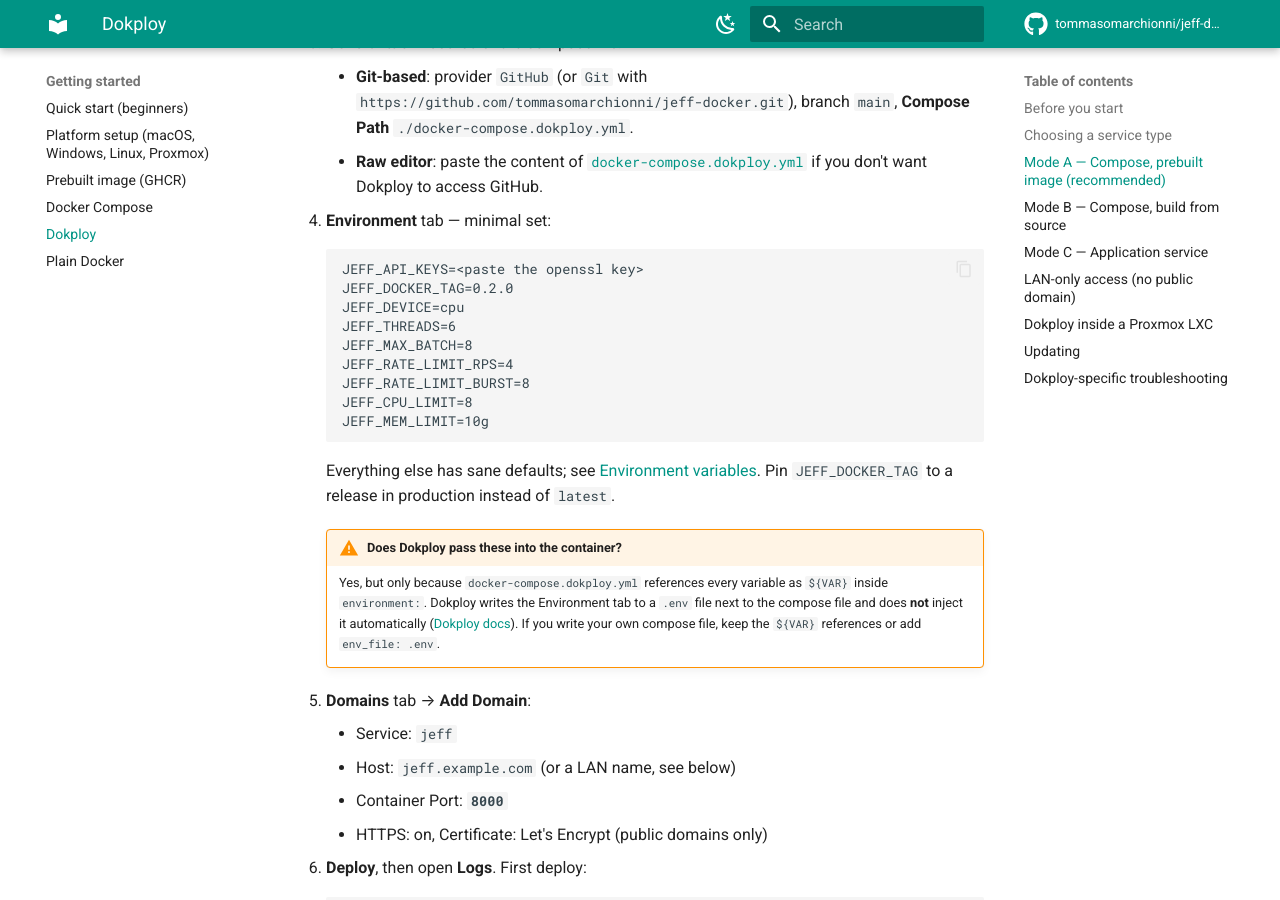
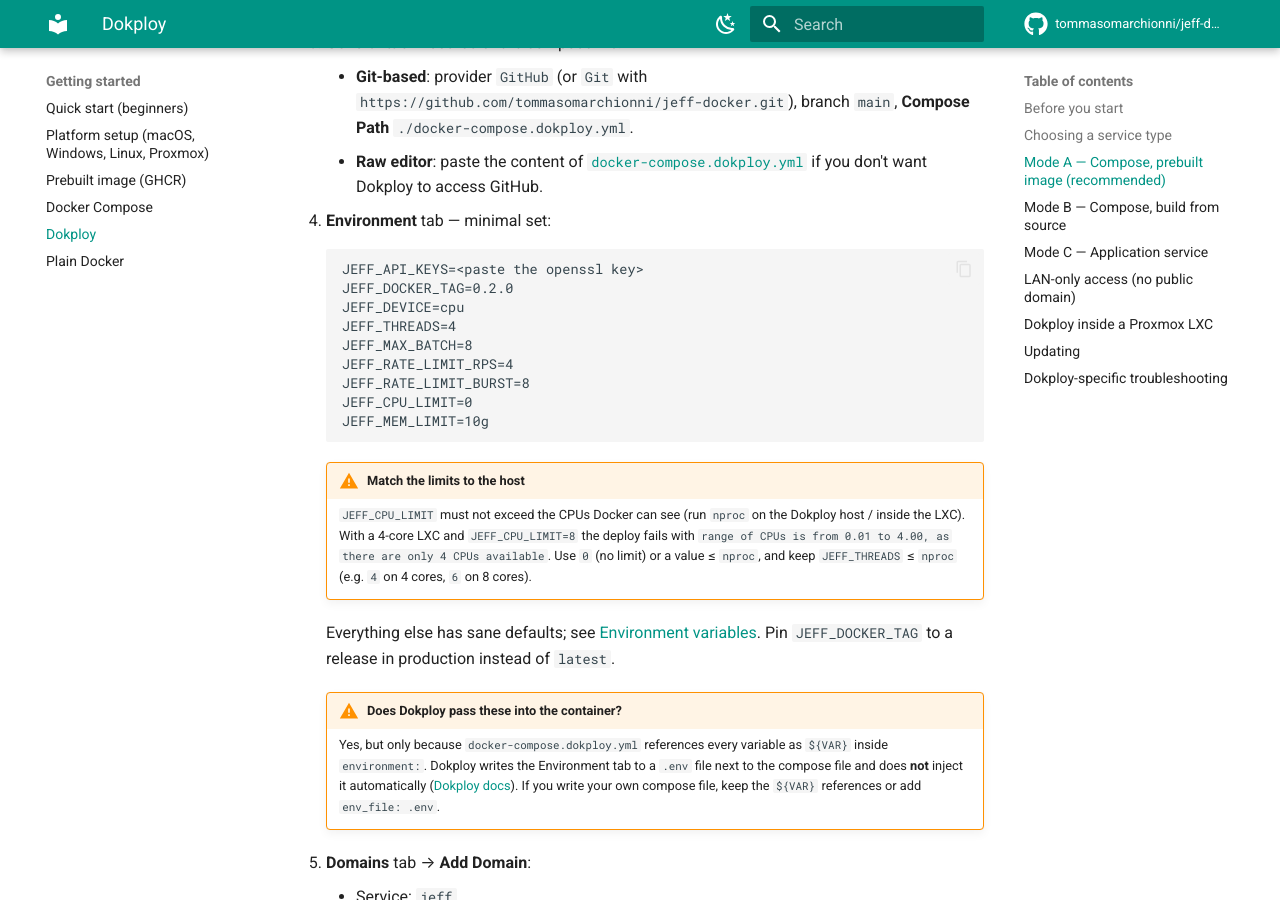
Before and after one commit to tommasomarchionni/jeff-docker, an MkDocs documentation site: the page built from docs/dokploy.md, in a window 1280 px wide and 900 px high, scrolled down 1518 px. Built offline with MkDocs 1.6.1 and Material for MkDocs 9.7.7, drawn with Linux system fonts in a browser that asks for light colours; comment, search, counter and statistics services are not loaded; some of the changed text lies outside the part shown.

Commit message:
fix(compose): default JEFF_CPU_LIMIT=0 (no limit) to avoid failures on hosts with fewer CPUs

````diff
--- a/docker-compose.dokploy.yml
+++ b/docker-compose.dokploy.yml
@@ -28,7 +28,7 @@
       JEFF_QUANT: ${JEFF_QUANT:-}
       JEFF_ONNX_PATH: ${JEFF_ONNX_PATH:-}
       JEFF_DTYPE: ${JEFF_DTYPE:-}
-      JEFF_THREADS: ${JEFF_THREADS:-6}
+      JEFF_THREADS: ${JEFF_THREADS:-4}
       JEFF_WARMUP: ${JEFF_WARMUP:-true}
       # --- Batching and limits --------------------------------------------
       JEFF_MAX_BATCH: ${JEFF_MAX_BATCH:-8}
@@ -57,7 +57,9 @@
       - ALL
     # Resource limits: protect the host (important on small VPS / Proxmox LXC).
     mem_limit: ${JEFF_MEM_LIMIT:-10g}
-    cpus: ${JEFF_CPU_LIMIT:-8}
+    # 0 = no CPU limit. If set, it must not exceed the CPUs visible to Docker
+    # (e.g. the cores assigned to a Proxmox LXC), or the deploy fails.
+    cpus: ${JEFF_CPU_LIMIT:-0}
     logging:
       driver: json-file
       options:
--- a/docker-compose.prebuilt.yml
+++ b/docker-compose.prebuilt.yml
@@ -30,7 +30,7 @@
       JEFF_QUANT: ${JEFF_QUANT:-}
       JEFF_ONNX_PATH: ${JEFF_ONNX_PATH:-}
       JEFF_DTYPE: ${JEFF_DTYPE:-}
-      JEFF_THREADS: ${JEFF_THREADS:-6}
+      JEFF_THREADS: ${JEFF_THREADS:-4}
       JEFF_WARMUP: ${JEFF_WARMUP:-true}
       # --- Batching and limits --------------------------------------------
       JEFF_MAX_BATCH: ${JEFF_MAX_BATCH:-8}
@@ -58,7 +58,9 @@
       - ALL
     # Resource limits: protect the host (important on small VPS / Proxmox LXC).
     mem_limit: ${JEFF_MEM_LIMIT:-10g}
-    cpus: ${JEFF_CPU_LIMIT:-8}
+    # 0 = no CPU limit. If set, it must not exceed the CPUs visible to Docker
+    # (e.g. the cores assigned to a Proxmox LXC), or the deploy fails.
+    cpus: ${JEFF_CPU_LIMIT:-0}
     logging:
       driver: json-file
       options:
--- a/docker-compose.yml
+++ b/docker-compose.yml
@@ -39,7 +39,7 @@
       JEFF_QUANT: ${JEFF_QUANT:-}
       JEFF_ONNX_PATH: ${JEFF_ONNX_PATH:-}
       JEFF_DTYPE: ${JEFF_DTYPE:-}
-      JEFF_THREADS: ${JEFF_THREADS:-6}
+      JEFF_THREADS: ${JEFF_THREADS:-4}
       JEFF_WARMUP: ${JEFF_WARMUP:-true}
       # --- Batching and limits --------------------------------------------
       JEFF_MAX_BATCH: ${JEFF_MAX_BATCH:-8}
@@ -67,7 +67,9 @@
       - ALL
     # Resource limits: protect the host (important on small VPS / Proxmox LXC).
     mem_limit: ${JEFF_MEM_LIMIT:-10g}
-    cpus: ${JEFF_CPU_LIMIT:-8}
+    # 0 = no CPU limit. If set, it must not exceed the CPUs visible to Docker
+    # (e.g. the cores assigned to a Proxmox LXC), or the deploy fails.
+    cpus: ${JEFF_CPU_LIMIT:-0}
     logging:
       driver: json-file
       options:
--- a/docs/dokploy.md
+++ b/docs/dokploy.md
@@ -54,13 +54,21 @@
     JEFF_API_KEYS=<paste the openssl key>
     JEFF_DOCKER_TAG=0.2.0
     JEFF_DEVICE=cpu
-    JEFF_THREADS=6
+    JEFF_THREADS=4
     JEFF_MAX_BATCH=8
     JEFF_RATE_LIMIT_RPS=4
     JEFF_RATE_LIMIT_BURST=8
-    JEFF_CPU_LIMIT=8
+    JEFF_CPU_LIMIT=0
     JEFF_MEM_LIMIT=10g
     ```
+
+    !!! warning "Match the limits to the host"
+        `JEFF_CPU_LIMIT` must not exceed the CPUs Docker can see (run
+        `nproc` on the Dokploy host / inside the LXC). With a 4-core LXC and
+        `JEFF_CPU_LIMIT=8` the deploy fails with
+        `range of CPUs is from 0.01 to 4.00, as there are only 4 CPUs available`.
+        Use `0` (no limit) or a value ≤ `nproc`, and keep `JEFF_THREADS` ≤
+        `nproc` (e.g. `4` on 4 cores, `6` on 8 cores).
 
     Everything else has sane defaults; see
     [Environment variables](environment-variables.md). Pin
@@ -184,6 +192,7 @@
 | Variables ignored | Custom compose file without `${VAR}` references (see warning above) |
 | Model re-downloaded on every deploy | Mode C without volume mounts, or volumes deleted |
 | `network dokploy-network not found` | Running the Dokploy compose outside Dokploy: `docker network create dokploy-network` |
+| `range of CPUs is from 0.01 to N.00, as there are only N CPUs available` | `JEFF_CPU_LIMIT` is higher than the CPUs of the host/LXC: set it to `0` or ≤ `nproc` and redeploy |
 | Container killed, exit 137 | Raise LXC memory or lower `JEFF_MEM_LIMIT`/`JEFF_MAX_BATCH` |
 
 More in [Troubleshooting](troubleshooting.md).
````
Also changed, not shown: CHANGELOG.md (+5 -0 lines), docs/docker-plain.md (+2 -2 lines), docs/environment-variables.md (+2 -2 lines), docs/quick-start.md (+1 -1 lines), docs/troubleshooting.md (+6 -0 lines), 2 other files.
